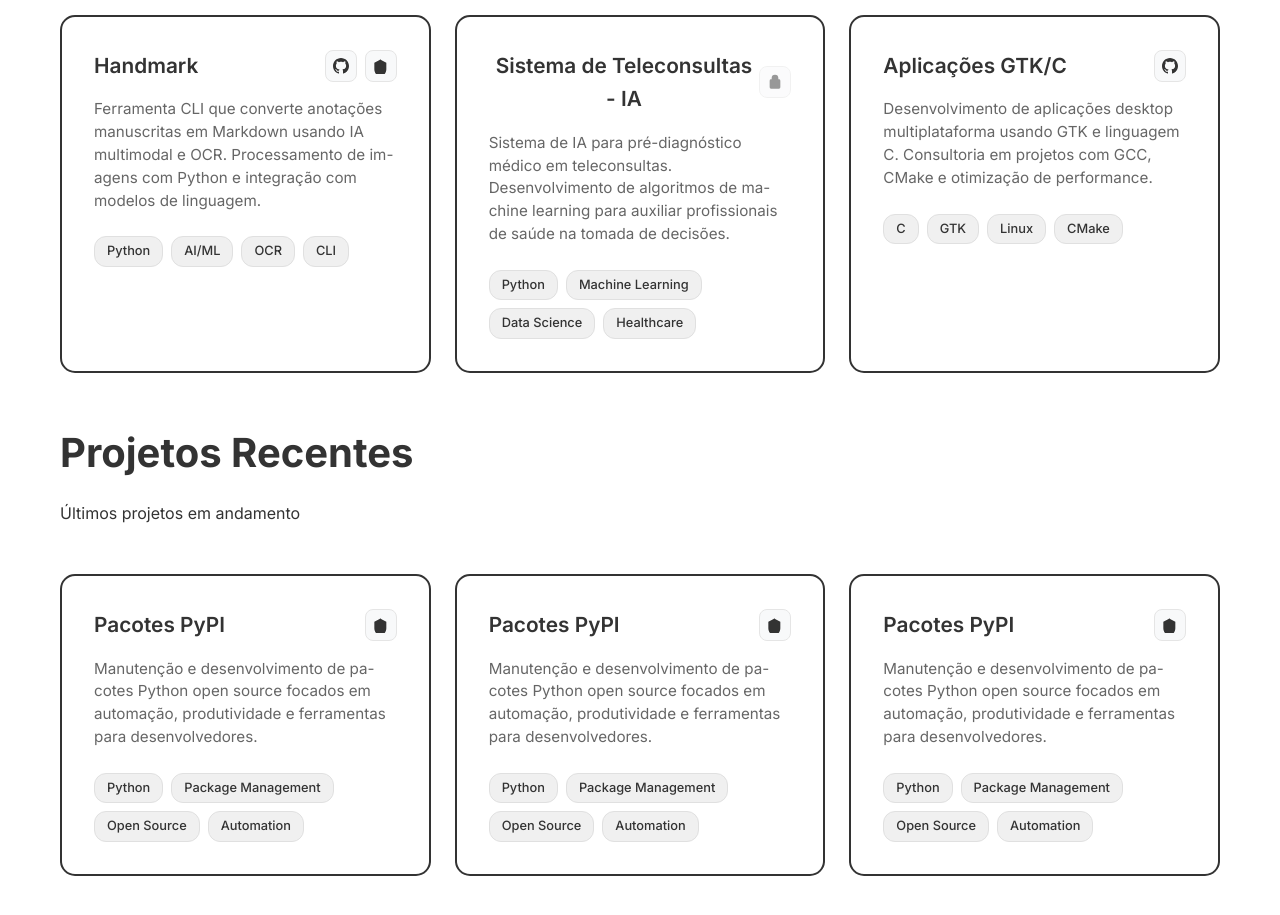
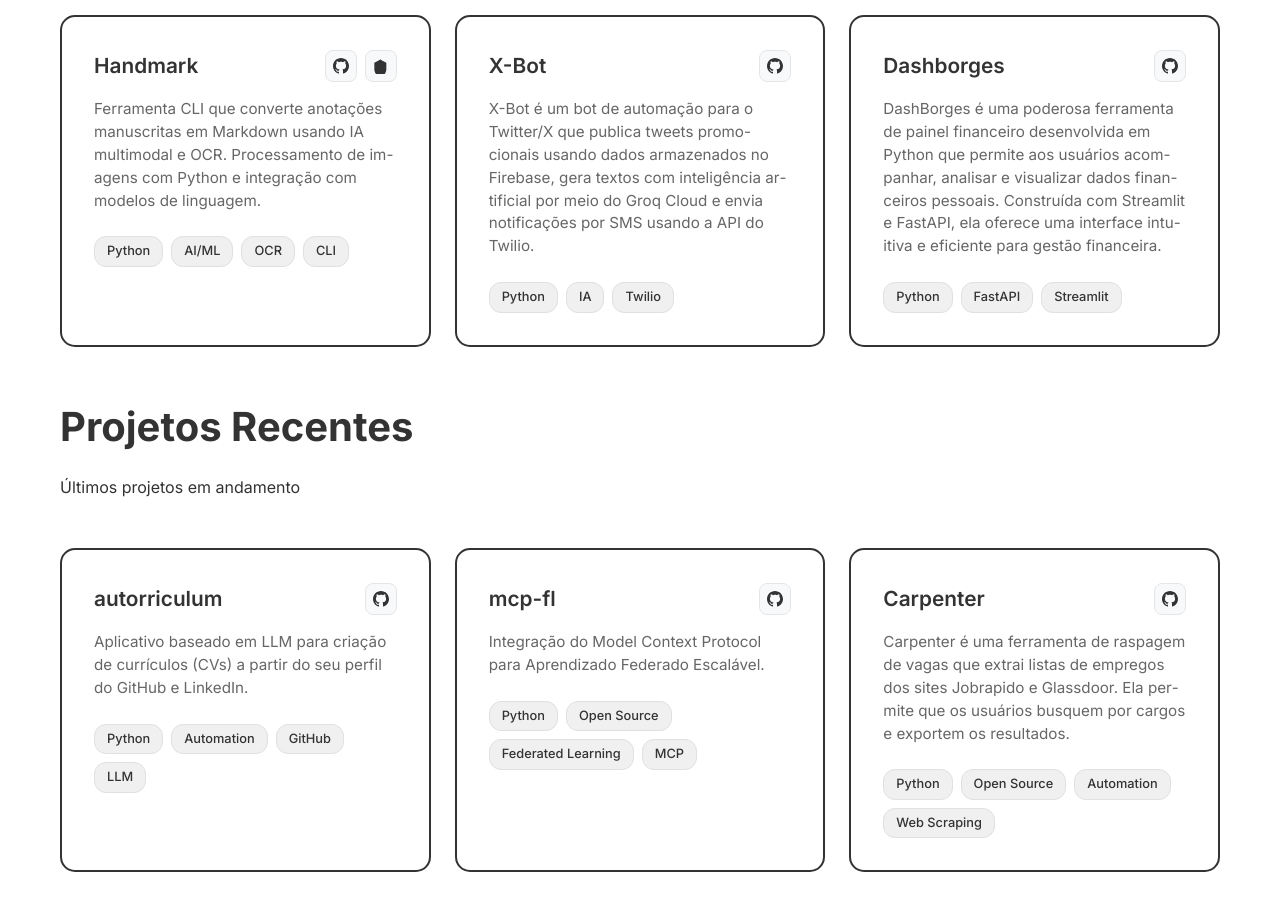
Before and after one commit to devgabrielsborges/devgabrielsborges.github.io, a Vue app: page / in a window 1280 px wide. Shown: the part 2440-3355 px from the top of the page. Built offline with nearby package versions, Linux system fonts and the light colour scheme.

Commit message:
feat: add CV and LinkedIn SVG assets; update contact email and project details in Home.vue

```diff
--- a/src/views/Home.vue
+++ b/src/views/Home.vue
@@ -35,7 +35,7 @@
               </svg>
             </a>
             <!-- Email Icon -->
-            <a href="mailto:gabriel.sborges@upe.br" class="nav-icon-link">
+            <a href="mailto:dev.gabrielsborges@gmail.com" class="nav-icon-link">
               <svg
                 class="nav-icon"
                 viewBox="0 0 24 24"
@@ -50,7 +50,7 @@
               </svg>
             </a>
             <!-- Resume Icon -->
-            <a href="/CV.pdf" target="_blank" class="nav-icon-link">
+            <a href="assets/CV.pdf" target="_blank" class="nav-icon-link">
               <svg
                 class="nav-icon"
                 viewBox="0 0 24 24"
@@ -203,32 +203,9 @@
 
             <div class="project-card">
               <div class="project-header">
-                <h3>Sistema de Teleconsultas - IA</h3>
+                <h3>X-Bot</h3>
                 <div class="project-links">
-                  <a href="#" class="project-link private">
-                    <svg width="16" height="16" viewBox="0 0 24 24" fill="currentColor">
-                      <path d="M18,8h-1V6A5,5 0 0,0 12,1A5,5 0 0,0 7,6V8H6A2,2 0 0,0 4,10V20A2,2 0 0,0 6,22H18A2,2 0 0,0 20,20V10A2,2 0 0,0 18,8Z"/>
-                    </svg>
-                  </a>
-                </div>
-              </div>
-              <p class="project-description">
-                Sistema de IA para pré-diagnóstico médico em teleconsultas. Desenvolvimento de algoritmos
-                de machine learning para auxiliar profissionais de saúde na tomada de decisões.
-              </p>
-              <div class="project-tech">
-                <span class="tech-tag">Python</span>
-                <span class="tech-tag">Machine Learning</span>
-                <span class="tech-tag">Data Science</span>
-                <span class="tech-tag">Healthcare</span>
-              </div>
-            </div>
-
-            <div class="project-card">
-              <div class="project-header">
-                <h3>Aplicações GTK/C</h3>
-                <div class="project-links">
-                  <a href="https://github.com/devgabrielsborges" target="_blank" class="project-link">
+                  <a href="https://github.com/devgabrielsborges/x-bot" target="_blank" class="project-link">
                     <svg width="16" height="16" viewBox="0 0 24 24" fill="currentColor">
                       <path d="M12 0c-6.626 0-12 5.373-12 12 0 5.302 3.438 9.8 8.207 11.387.599.111.793-.261.793-.577v-2.234c-3.338.726-4.033-1.416-4.033-1.416-.546-1.387-1.333-1.756-1.333-1.756-1.089-.745.083-.729.083-.729 1.205.084 1.839 1.237 1.839 1.237 1.07 1.834 2.807 1.304 3.492.997.107-.775.418-1.305.762-1.604-2.665-.305-5.467-1.334-5.467-5.931 0-1.311.469-2.381 1.236-3.221-.124-.303-.535-1.524.117-3.176 0 0 1.008-.322 3.301 1.23.957-.266 1.983-.399 3.003-.404 1.02.005 2.047.138 3.006.404 2.291-1.552 3.297-1.23 3.297-1.23.653 1.653.242 2.874.118 3.176.77.84 1.235 1.911 1.235 3.221 0 4.609-2.807 5.624-5.479 5.921.43.372.823 1.102.823 2.222v3.293c0 .319.192.694.801.576 4.765-1.589 8.199-6.086 8.199-11.386 0-6.627-5.373-12-12-12z"/>
                     </svg>
@@ -236,14 +213,33 @@
                 </div>
               </div>
               <p class="project-description">
-                Desenvolvimento de aplicações desktop multiplataforma usando GTK e linguagem C.
-                Consultoria em projetos com GCC, CMake e otimização de performance.
+                X-Bot é um bot de automação para o Twitter/X que publica tweets promocionais usando dados armazenados no Firebase, gera textos com inteligência artificial por meio do Groq Cloud e envia notificações por SMS usando a API do Twilio.
               </p>
               <div class="project-tech">
-                <span class="tech-tag">C</span>
-                <span class="tech-tag">GTK</span>
-                <span class="tech-tag">Linux</span>
-                <span class="tech-tag">CMake</span>
+                <span class="tech-tag">Python</span>
+                <span class="tech-tag">IA</span>
+                <span class="tech-tag">Twilio</span>
+              </div>
+            </div>
+
+            <div class="project-card">
+              <div class="project-header">
+                <h3>Dashborges</h3>
+                <div class="project-links">
+                  <a href="https://github.com/devgabrielsborge/dashborges" target="_blank" class="project-link">
+                    <svg width="16" height="16" viewBox="0 0 24 24" fill="currentColor">
+                      <path d="M12 0c-6.626 0-12 5.373-12 12 0 5.302 3.438 9.8 8.207 11.387.599.111.793-.261.793-.577v-2.234c-3.338.726-4.033-1.416-4.033-1.416-.546-1.387-1.333-1.756-1.333-1.756-1.089-.745.083-.729.083-.729 1.205.084 1.839 1.237 1.839 1.237 1.07 1.834 2.807 1.304 3.492.997.107-.775.418-1.305.762-1.604-2.665-.305-5.467-1.334-5.467-5.931 0-1.311.469-2.381 1.236-3.221-.124-.303-.535-1.524.117-3.176 0 0 1.008-.322 3.301 1.23.957-.266 1.983-.399 3.003-.404 1.02.005 2.047.138 3.006.404 2.291-1.552 3.297-1.23 3.297-1.23.653 1.653.242 2.874.118 3.176.77.84 1.235 1.911 1.235 3.221 0 4.609-2.807 5.624-5.479 5.921.43.372.823 1.102.823 2.222v3.293c0 .319.192.694.801.576 4.765-1.589 8.199-6.086 8.199-11.386 0-6.627-5.373-12-12-12z"/>
+                    </svg>
+                  </a>
+                </div>
+              </div>
+              <p class="project-description">
+                DashBorges é uma poderosa ferramenta de painel financeiro desenvolvida em Python que permite aos usuários acompanhar, analisar e visualizar dados financeiros pessoais. Construída com Streamlit e FastAPI, ela oferece uma interface intuitiva e eficiente para gestão financeira.
+              </p>
+              <div class="project-tech">
+                <span class="tech-tag">Python</span>
+                <span class="tech-tag">FastAPI</span>
+                <span class="tech-tag">Streamlit</span>
               </div>
             </div>
           </div>
@@ -258,68 +254,65 @@
           <div class="projects-grid">
             <div class="project-card">
               <div class="project-header">
-                <h3>Pacotes PyPI</h3>
+                <h3>autorriculum</h3>
                 <div class="project-links">
-                  <a href="https://pypi.org/user/devgabrielsborges/" target="_blank" class="project-link">
+                  <a href="https://github.com/devgabrielsborges/autorriculum" target="_blank" class="project-link">
                     <svg width="16" height="16" viewBox="0 0 24 24" fill="currentColor">
-                      <path d="M12 2L2 7v10c0 5.55 3.84 9.74 9 11 5.16-1.26 9-5.45 9-11V7l-10-5z"/>
+                      <path d="M12 0c-6.626 0-12 5.373-12 12 0 5.302 3.438 9.8 8.207 11.387.599.111.793-.261.793-.577v-2.234c-3.338.726-4.033-1.416-4.033-1.416-.546-1.387-1.333-1.756-1.333-1.756-1.089-.745.083-.729.083-.729 1.205.084 1.839 1.237 1.839 1.237 1.07 1.834 2.807 1.304 3.492.997.107-.775.418-1.305.762-1.604-2.665-.305-5.467-1.334-5.467-5.931 0-1.311.469-2.381 1.236-3.221-.124-.303-.535-1.524.117-3.176 0 0 1.008-.322 3.301 1.23.957-.266 1.983-.399 3.003-.404 1.02.005 2.047.138 3.006.404 2.291-1.552 3.297-1.23 3.297-1.23.653 1.653.242 2.874.118 3.176.77.84 1.235 1.911 1.235 3.221 0 4.609-2.807 5.624-5.479 5.921.43.372.823 1.102.823 2.222v3.293c0 .319.192.694.801.576 4.765-1.589 8.199-6.086 8.199-11.386 0-6.627-5.373-12-12-12z"/>
                     </svg>
                   </a>
                 </div>
               </div>
               <p class="project-description">
-                Manutenção e desenvolvimento de pacotes Python open source focados em automação,
-                produtividade e ferramentas para desenvolvedores.
+                Aplicativo baseado em LLM para criação de currículos (CVs) a partir do seu perfil do GitHub e LinkedIn.
               </p>
               <div class="project-tech">
                 <span class="tech-tag">Python</span>
-                <span class="tech-tag">Package Management</span>
-                <span class="tech-tag">Open Source</span>
                 <span class="tech-tag">Automation</span>
+                <span class="tech-tag">GitHub</span>
+                <span class="tech-tag">LLM</span>
               </div>
             </div>
             <div class="project-card">
               <div class="project-header">
-                <h3>Pacotes PyPI</h3>
+                <h3>mcp-fl</h3>
                 <div class="project-links">
-                  <a href="https://pypi.org/user/devgabrielsborges/" target="_blank" class="project-link">
+                  <a href="https://github.com/devgabrielsborges/mcp-fl" target="_blank" class="project-link">
                     <svg width="16" height="16" viewBox="0 0 24 24" fill="currentColor">
-                      <path d="M12 2L2 7v10c0 5.55 3.84 9.74 9 11 5.16-1.26 9-5.45 9-11V7l-10-5z"/>
+                      <path d="M12 0c-6.626 0-12 5.373-12 12 0 5.302 3.438 9.8 8.207 11.387.599.111.793-.261.793-.577v-2.234c-3.338.726-4.033-1.416-4.033-1.416-.546-1.387-1.333-1.756-1.333-1.756-1.089-.745.083-.729.083-.729 1.205.084 1.839 1.237 1.839 1.237 1.07 1.834 2.807 1.304 3.492.997.107-.775.418-1.305.762-1.604-2.665-.305-5.467-1.334-5.467-5.931 0-1.311.469-2.381 1.236-3.221-.124-.303-.535-1.524.117-3.176 0 0 1.008-.322 3.301 1.23.957-.266 1.983-.399 3.003-.404 1.02.005 2.047.138 3.006.404 2.291-1.552 3.297-1.23 3.297-1.23.653 1.653.242 2.874.118 3.176.77.84 1.235 1.911 1.235 3.221 0 4.609-2.807 5.624-5.479 5.921.43.372.823 1.102.823 2.222v3.293c0 .319.192.694.801.576 4.765-1.589 8.199-6.086 8.199-11.386 0-6.627-5.373-12-12-12z"/>
                     </svg>
                   </a>
                 </div>
               </div>
               <p class="project-description">
-                Manutenção e desenvolvimento de pacotes Python open source focados em automação,
-                produtividade e ferramentas para desenvolvedores.
+                Integração do Model Context Protocol para Aprendizado Federado Escalável.
               </p>
               <div class="project-tech">
                 <span class="tech-tag">Python</span>
-                <span class="tech-tag">Package Management</span>
                 <span class="tech-tag">Open Source</span>
-                <span class="tech-tag">Automation</span>
+                <span class="tech-tag">Federated Learning</span>
+                <span class="tech-tag">MCP</span>
               </div>
             </div>
             <div class="project-card">
               <div class="project-header">
-                <h3>Pacotes PyPI</h3>
+                <h3>Carpenter</h3>
                 <div class="project-links">
-                  <a href="https://pypi.org/user/devgabrielsborges/" target="_blank" class="project-link">
+                  <a href="https://github.com/devgabrielsborges/carpenter" target="_blank" class="project-link">
                     <svg width="16" height="16" viewBox="0 0 24 24" fill="currentColor">
-                      <path d="M12 2L2 7v10c0 5.55 3.84 9.74 9 11 5.16-1.26 9-5.45 9-11V7l-10-5z"/>
+                      <path d="M12 0c-6.626 0-12 5.373-12 12 0 5.302 3.438 9.8 8.207 11.387.599.111.793-.261.793-.577v-2.234c-3.338.726-4.033-1.416-4.033-1.416-.546-1.387-1.333-1.756-1.333-1.756-1.089-.745.083-.729.083-.729 1.205.084 1.839 1.237 1.839 1.237 1.07 1.834 2.807 1.304 3.492.997.107-.775.418-1.305.762-1.604-2.665-.305-5.467-1.334-5.467-5.931 0-1.311.469-2.381 1.236-3.221-.124-.303-.535-1.524.117-3.176 0 0 1.008-.322 3.301 1.23.957-.266 1.983-.399 3.003-.404 1.02.005 2.047.138 3.006.404 2.291-1.552 3.297-1.23 3.297-1.23.653 1.653.242 2.874.118 3.176.77.84 1.235 1.911 1.235 3.221 0 4.609-2.807 5.624-5.479 5.921.43.372.823 1.102.823 2.222v3.293c0 .319.192.694.801.576 4.765-1.589 8.199-6.086 8.199-11.386 0-6.627-5.373-12-12-12z"/>
                     </svg>
                   </a>
                 </div>
               </div>
               <p class="project-description">
-                Manutenção e desenvolvimento de pacotes Python open source focados em automação,
-                produtividade e ferramentas para desenvolvedores.
+                Carpenter é uma ferramenta de raspagem de vagas que extrai listas de empregos dos sites Jobrapido e Glassdoor. Ela permite que os usuários busquem por cargos e exportem os resultados.
               </p>
               <div class="project-tech">
                 <span class="tech-tag">Python</span>
-                <span class="tech-tag">Package Management</span>
                 <span class="tech-tag">Open Source</span>
                 <span class="tech-tag">Automation</span>
+                <span class="tech-tag">Web Scraping</span>
               </div>
             </div>
           </div>
```
Also changed, not shown: assets/linkedin.svg (added), 1 other file (tests, documents, lock files or other folders).
